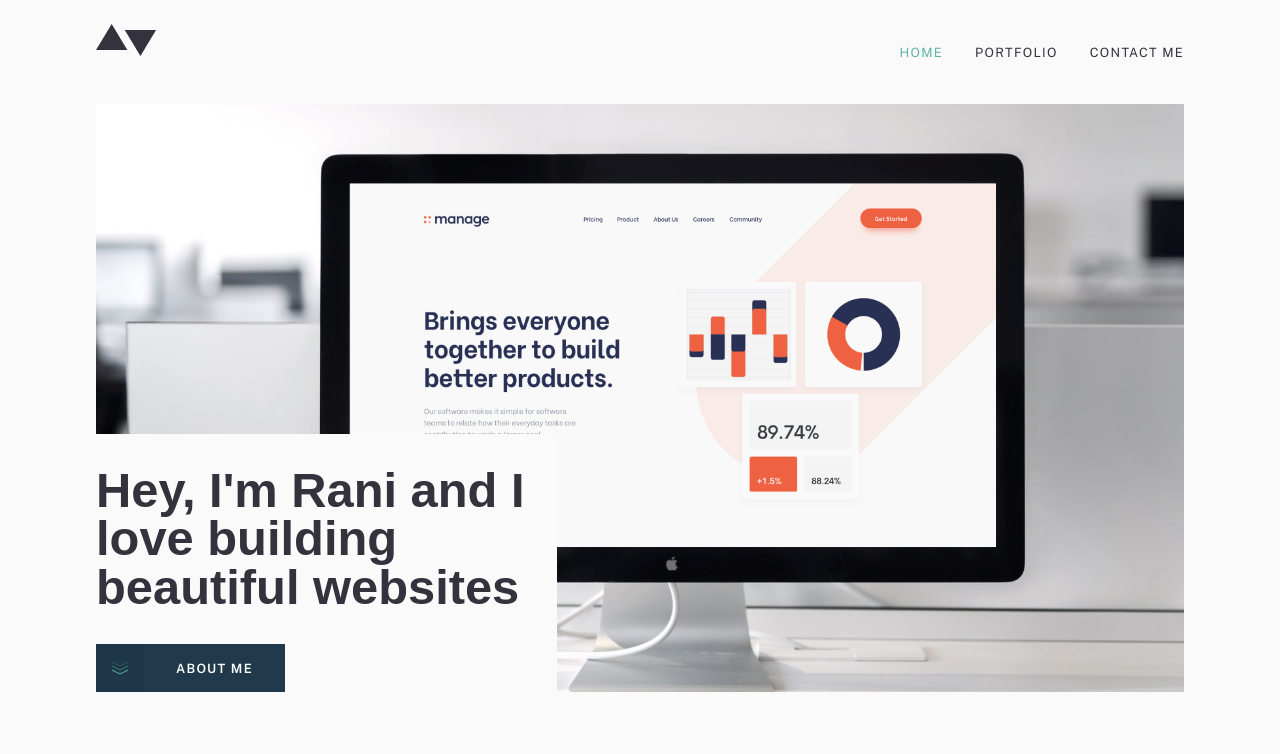
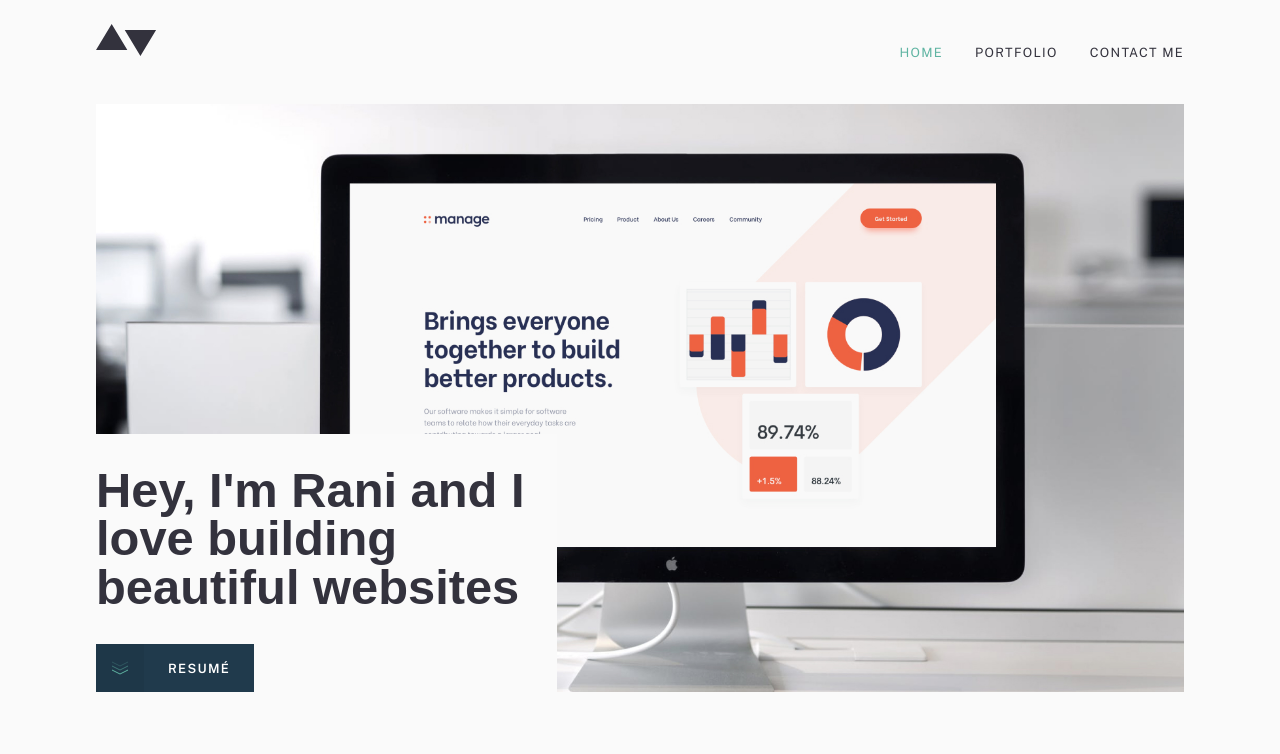
Before and after one commit to jadurani/personal-website-v2, a Next.js app: page / in a window 1280 px wide. Shown: the top 754 px of the page. Built offline with nearby package versions, Linux system fonts and the light colour scheme; a web font is replaced by a local one.

Commit message:
feat: added resume link

```diff
--- a/src/app/page.tsx
+++ b/src/app/page.tsx
@@ -30,10 +30,17 @@ export default function Home() {
             <h1 className="font-heading font-bold text-h2 py-8 leading-none md:text-h1">
               Hey, I&#39;m Rani and I love building beautiful websites
             </h1>
+
             <Button
-              label="About Me"
+              label="Resum&eacute;"
               isPrimary={true}
-              handleClick={() => scrolltoHash("about-me")}></Button>
+              handleClick={() =>
+                window.open(
+                  "/files/resume.pdf",
+                  "_blank",
+                  "noopener,noreferrer"
+                )
+              }></Button>
           </div>
         </div>
 
--- a/src/components/Button/Button.tsx
+++ b/src/components/Button/Button.tsx
@@ -55,7 +55,7 @@ const PrimaryButton = ({ label, disabled, handleClick }: ButtonProps) => {
           className="hidden group-hover:inline-block group-disabled:inline-block m-auto"
         />
       </span>
-      <span className="px-8 uppercase text-body2 font-body font-semibold tracking-widest align-middle self-center">
+      <span className="px-6 uppercase text-body2 font-body font-semibold tracking-widest align-middle self-center">
         {label}
       </span>
     </button>
```
Also changed, not shown: 1 other file (tests, documents, lock files or other folders).
